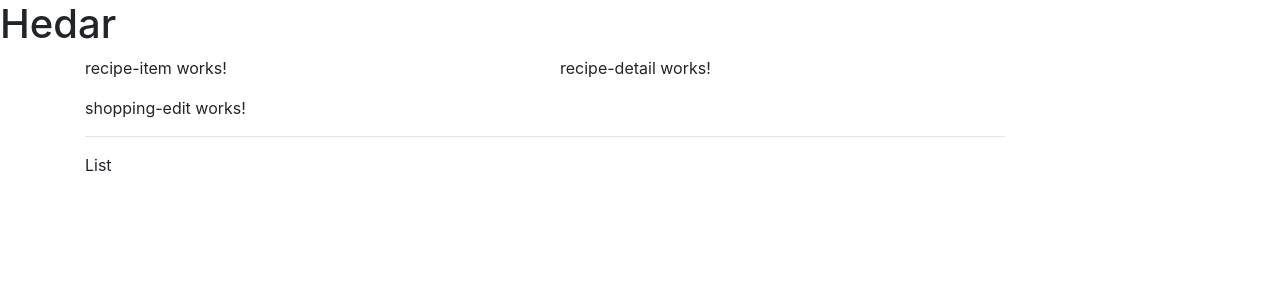
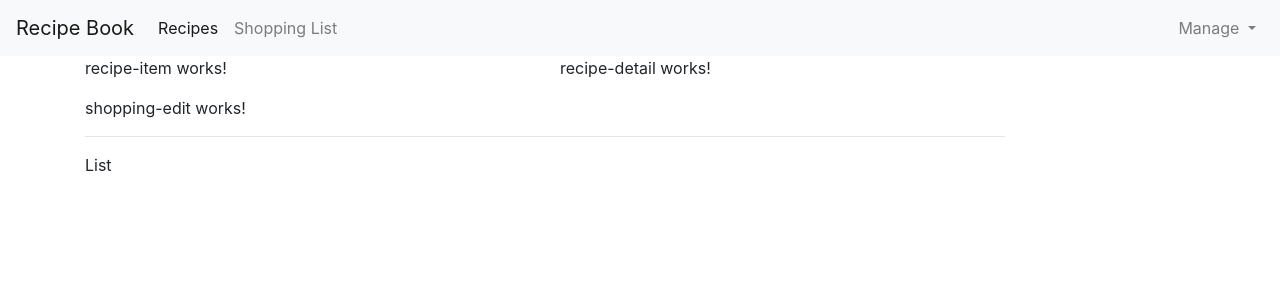
Before and after one commit to kedman1234/angular-recipe-and-shopping-list-webapp, an Angular app: page / in a window 1280 px wide. Shown: the top 300 px of the page. Built offline with nearby package versions, Linux system fonts and the light colour scheme.

Commit message:
set up the header navigation

```diff
--- a/src/app/header/header.component.html
+++ b/src/app/header/header.component.html
@@ -1 +1,30 @@
-<h1>Hedar</h1>
+<nav class="navbar navbar-expand-lg navbar-light bg-light">
+  <a class="navbar-brand" href="#">Recipe Book</a>
+  <button class="navbar-toggler" type="button" data-toggle="collapse" data-target="#navbarSupportedContent" aria-controls="navbarSupportedContent" aria-expanded="false" aria-label="Toggle navigation">
+    <span class="navbar-toggler-icon"></span>
+  </button>
+
+  <div class="collapse navbar-collapse" id="navbarSupportedContent">
+    <ul class="navbar-nav mr-auto">
+      <li class="nav-item active">
+        <a class="nav-link" href="#">Recipes</a>
+      </li>
+      <li class="nav-item">
+        <a class="nav-link" href="#">Shopping List</a>
+      </li>
+    </ul>
+    <ul class="navbar-nav navbar-right">
+    	<li class="nav-item dropdown navbar-right">
+        <a class="nav-link dropdown-toggle" href="#" id="navbarDropdown" role="button" data-toggle="dropdown" aria-haspopup="true" aria-expanded="false">
+          Manage
+        </a>
+        <div class="dropdown-menu" aria-labelledby="navbarDropdown">
+          <a class="dropdown-item" href="#">Action</a>
+          <a class="dropdown-item" href="#">Another action</a>
+          <div class="dropdown-divider"></div>
+          <a class="dropdown-item" href="#">Something else here</a>
+        </div>
+      </li>
+    </ul>
+  </div>
+</nav>
--- a/src/app/header/header.component.ts
+++ b/src/app/header/header.component.ts
@@ -1,10 +1,12 @@
-import { Component } from '@angular/core';
+import { Component, OnInit } from '@angular/core';
 
 @Component({
   selector: 'app-header',
   templateUrl: './header.component.html',
   styleUrls: ['./header.component.scss']
 })
-export class HeaderComponent {
-
+export class HeaderComponent implements OnInit {
+  ngOnInit() {
+  	// $('.collapse').collapse();
+  }
 }
```
